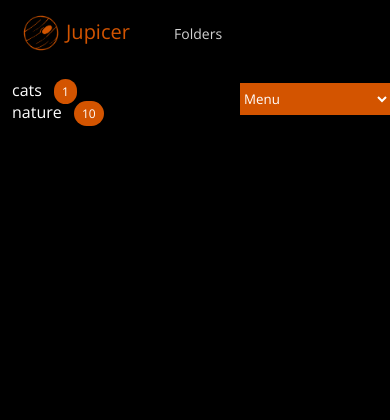
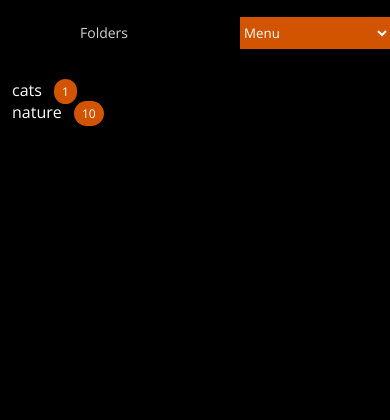
Before and after one commit to sebbekarlsson/jupicer, a PHP site: page /index.php?doc=folders.php in a window 390 px wide. Shown: the top 420 px of the page. Run offline with PHP 8.4, Linux system fonts and the light colour scheme; data comes from the database, SQL or seed files in the repository; data that the repository does not hold is empty; some libraries are stand-ins or nearby versions.

Commit message:
hide logo when on mobile

```diff
--- a/public/styles/style.css
+++ b/public/styles/style.css
@@ -288,6 +288,9 @@ nav {
   #search-input {
     display: none; }
 
+  #brand, #brand-image {
+    display: none; }
+
   .hide-small {
     opacity: 0;
     display: none; }
--- a/public/styles/style.scss
+++ b/public/styles/style.scss
@@ -358,6 +358,10 @@ nav {
         display: none;
     }
 
+    #brand, #brand-image{
+    	display:none;
+    }
+
     .hide-small {
     	opacity: 0;
     	display: none;
```
Also changed, not shown: 1 other file.
